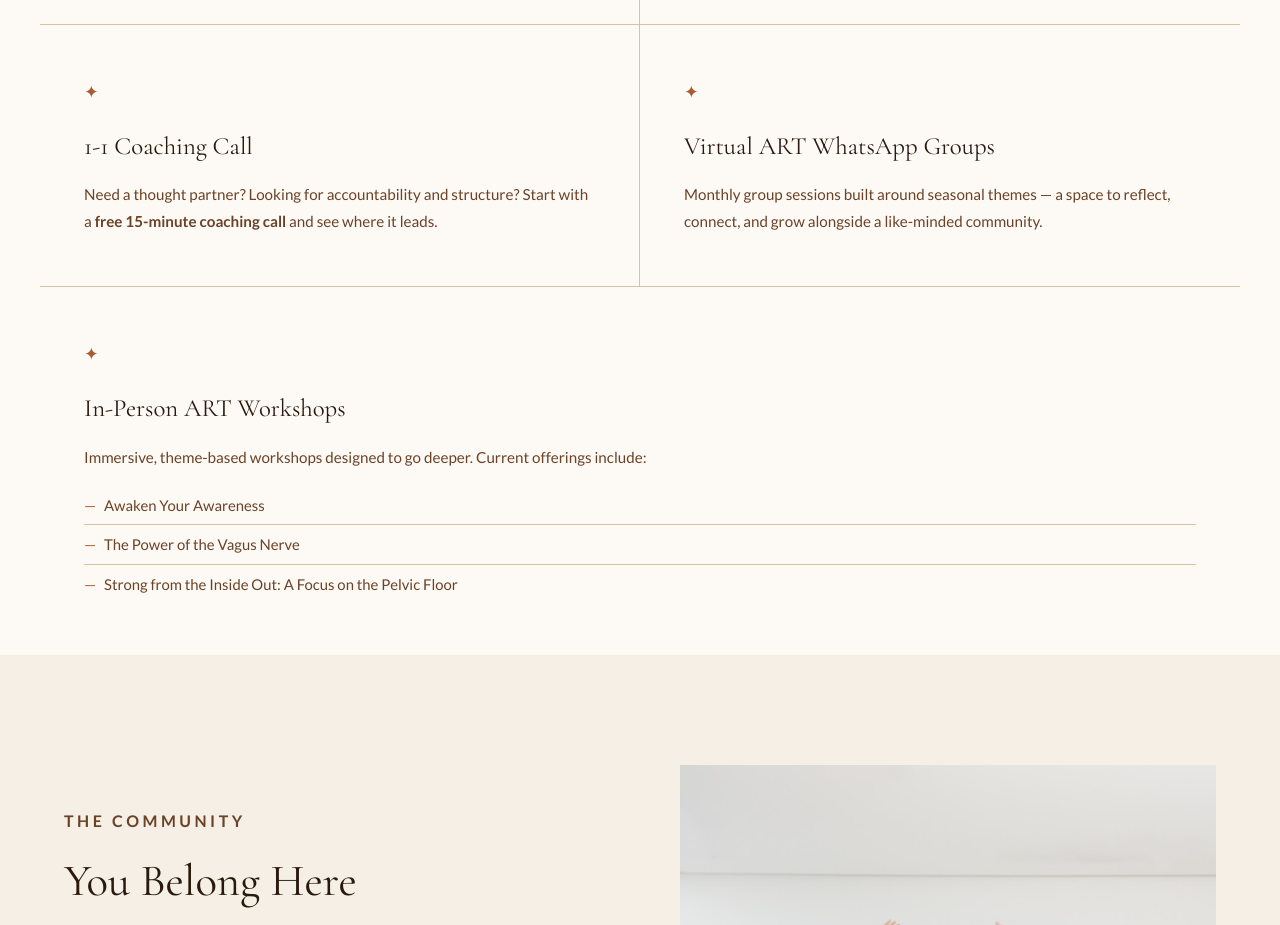
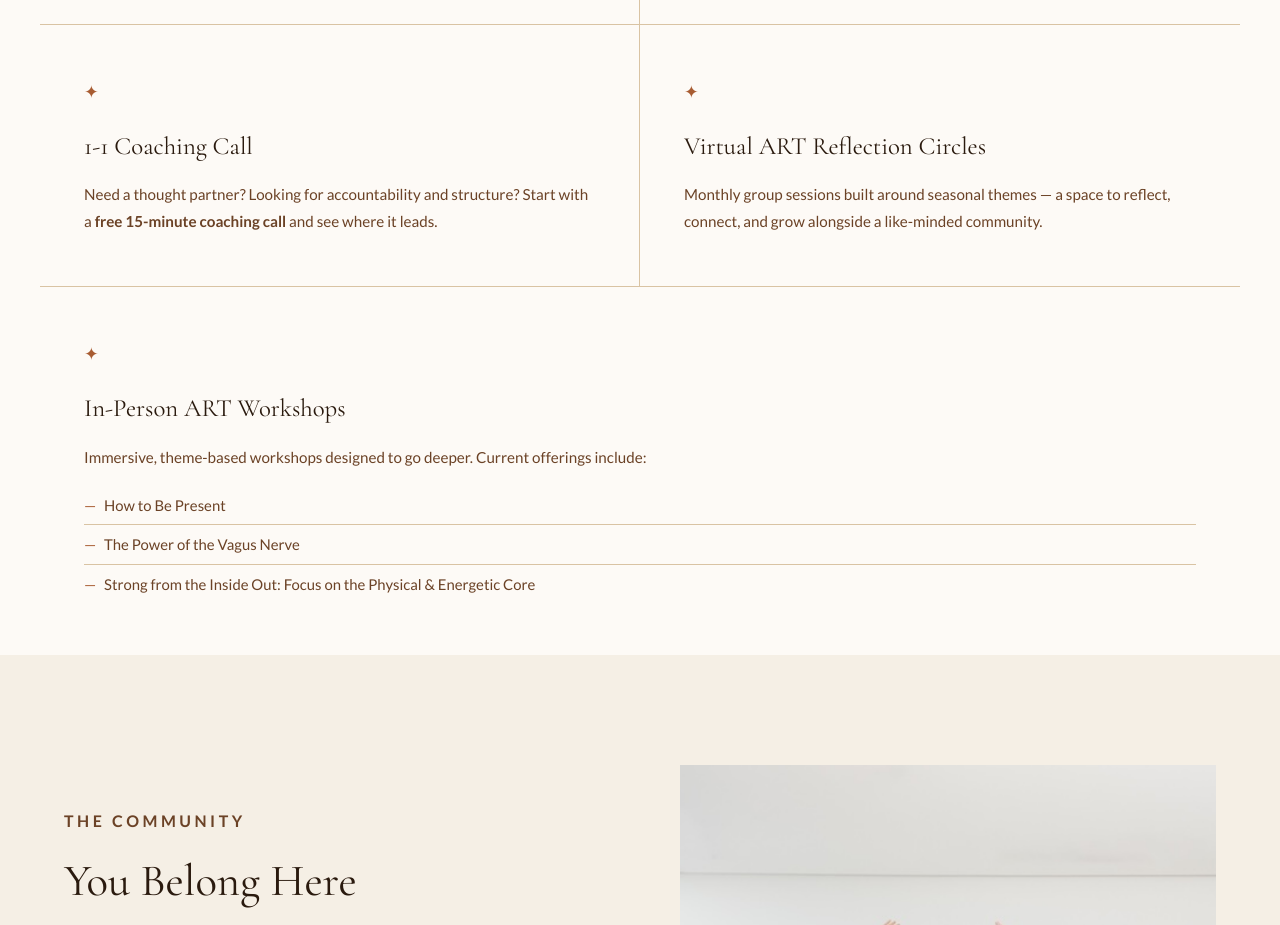
Before and after one commit to MilanJ22/a-sacred-shift, a plain HTML site: page index.html in a window 1280 px wide. Shown: the part 3080-4005 px from the top of the page. Drawn offline with nearby package versions, Linux system fonts and the light colour scheme.

Commit message:
Update workshop and offering names
Rename ART workshop titles and Reflection Circles offering to match current program language.

Co-Authored-By: Claude Sonnet 5 <noreply@anthropic.com>

```diff
--- a/index.html
+++ b/index.html
@@ -121,7 +121,7 @@
             </div>
             <div class="offering-card">
                 <div class="offering-icon">&#10022;</div>
-                <h3>Virtual ART WhatsApp Groups</h3>
+                <h3>Virtual ART Reflection Circles</h3>
                 <p>Monthly group sessions built around seasonal themes &mdash; a space to reflect, connect, and grow alongside a like-minded community.</p>
             </div>
             <div class="offering-card offering-card--wide">
@@ -129,9 +129,9 @@
                 <h3>In-Person ART Workshops</h3>
                 <p>Immersive, theme-based workshops designed to go deeper. Current offerings include:</p>
                 <ul class="workshop-list">
-                    <li>Awaken Your Awareness</li>
+                    <li>How to Be Present</li>
                     <li>The Power of the Vagus Nerve</li>
-                    <li>Strong from the Inside Out: A Focus on the Pelvic Floor</li>
+                    <li>Strong from the Inside Out: Focus on the Physical &amp; Energetic Core</li>
                 </ul>
             </div>
         </div>
```
